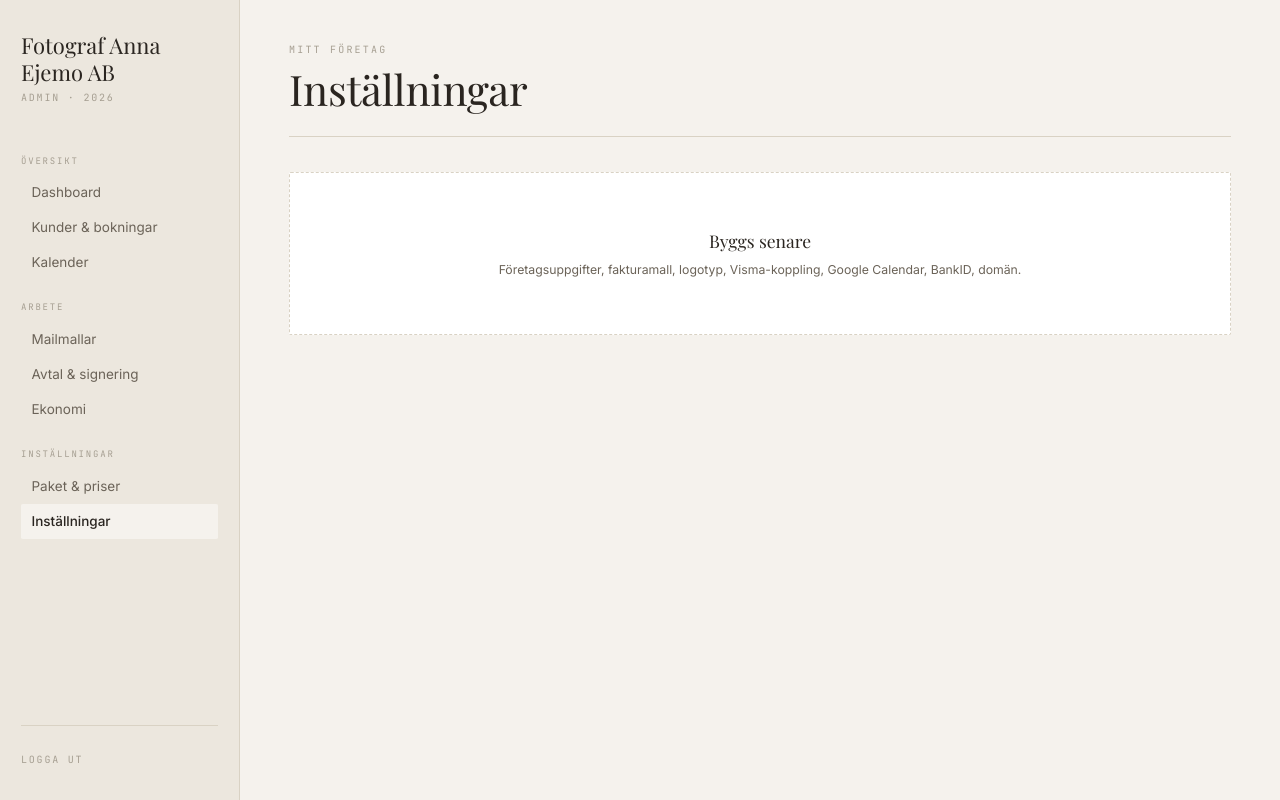
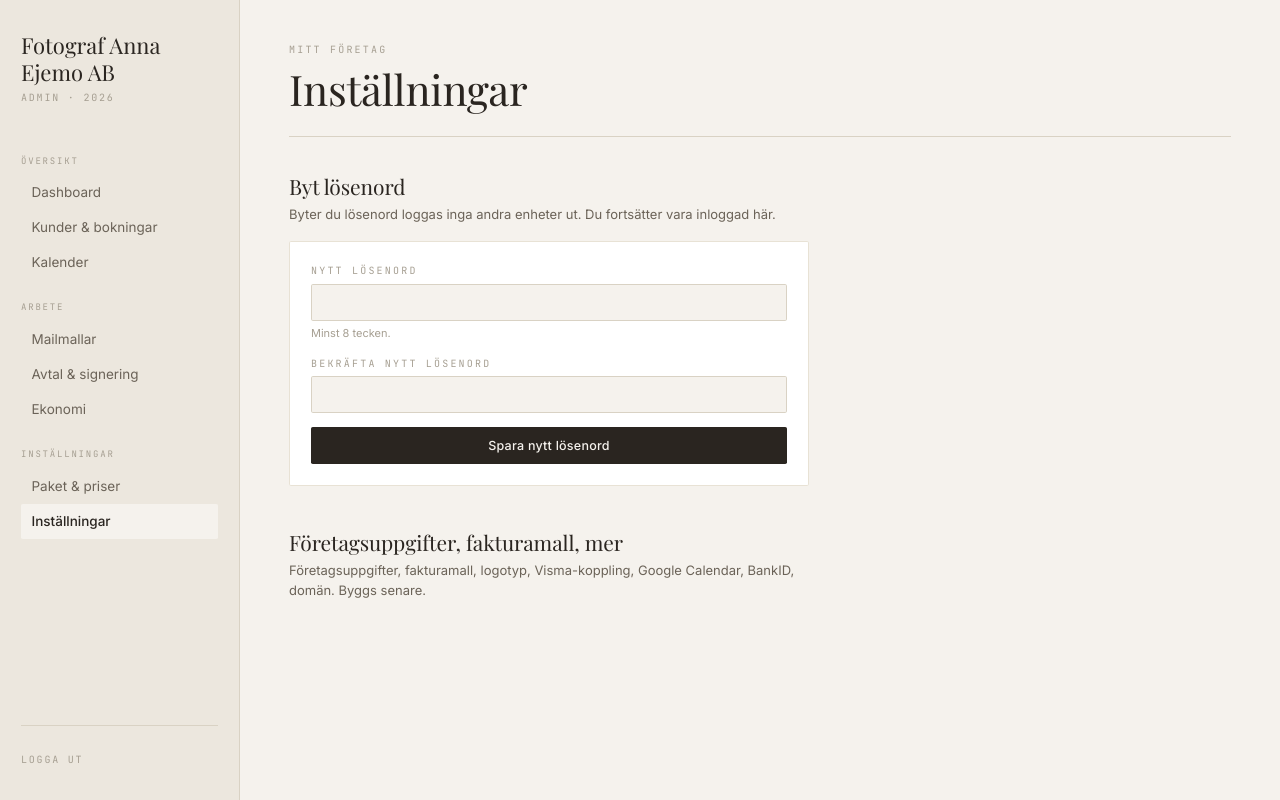
Before and after one commit to annaejemo-crm/anna-admin, a Next.js app: page /admin/installningar in a window 1280 px wide. Built offline with nearby package versions, Linux system fonts and the light colour scheme.

Commit message:
Add password change UI

```diff
--- a/app/admin/installningar/page.tsx
+++ b/app/admin/installningar/page.tsx
@@ -1,16 +1,65 @@
-export default function InstallningarPage() {
+import { updatePassword } from './actions';
+
+export default async function InstallningarPage({ searchParams }) {
+  const params = await searchParams;
+  const ok = params?.ok;
+  const error = params?.error;
+
   return (
     <>
       <div className="mb-10 pb-6 border-b border-line">
         <div className="eyebrow mb-1.5">Mitt företag</div>
         <h1 className="font-serif text-[42px] font-light leading-tight">Inställningar</h1>
       </div>
-      <div className="bg-white border border-dashed border-line p-16 rounded-sm text-center text-ink-muted">
-        <p className="font-serif text-xl mb-2 text-ink">Byggs senare</p>
-        <p className="text-sm">
-          Företagsuppgifter, fakturamall, logotyp, Visma-koppling, Google Calendar, BankID, domän.
+
+      <section className="mb-12 max-w-[520px]">
+        <h2 className="font-serif text-2xl mb-1">Byt lösenord</h2>
+        <p className="text-ink-muted text-[13px] mb-5">
+          Byter du lösenord loggas inga andra enheter ut. Du fortsätter vara inloggad här.
         </p>
-      </div>
+
+        {ok ? (
+          <div className="bg-white border border-line-soft rounded-sm p-5 text-sm" style={{ color: 'var(--positive)' }}>
+            Lösenordet är uppdaterat.
+          </div>
+        ) : (
+          <form action={updatePassword} className="space-y-4 bg-white border border-line-soft rounded-sm p-6">
+            <div>
+              <label className="eyebrow block mb-1.5">Nytt lösenord</label>
+              <input
+                type="password"
+                name="password"
+                required
+                minLength={8}
+                className="w-full bg-bg border border-line rounded-sm px-4 py-2.5 text-sm focus:outline-none focus:border-ink-faint"
+              />
+              <p className="text-[11px] text-ink-faint mt-1">Minst 8 tecken.</p>
+            </div>
+
+            <div>
+              <label className="eyebrow block mb-1.5">Bekräfta nytt lösenord</label>
+              <input
+                type="password"
+                name="confirm"
+                required
+                minLength={8}
+                className="w-full bg-bg border border-line rounded-sm px-4 py-2.5 text-sm focus:outline-none focus:border-ink-faint"
+              />
+            </div>
+
+            {error && <div className="text-danger text-xs">{error}</div>}
+
+            <button type="submit" className="btn w-full">Spara nytt lösenord</button>
+          </form>
+        )}
+      </section>
+
+      <section className="mb-12 max-w-[520px]">
+        <h2 className="font-serif text-2xl mb-1">Företagsuppgifter, fakturamall, mer</h2>
+        <p className="text-ink-muted text-[13px] mb-5">
+          Företagsuppgifter, fakturamall, logotyp, Visma-koppling, Google Calendar, BankID, domän. Byggs senare.
+        </p>
+      </section>
     </>
   );
 }
```
